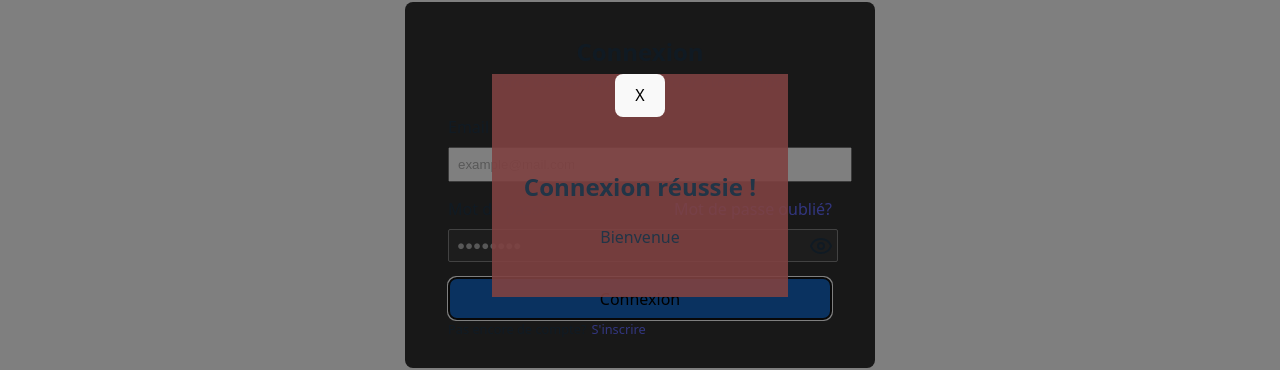
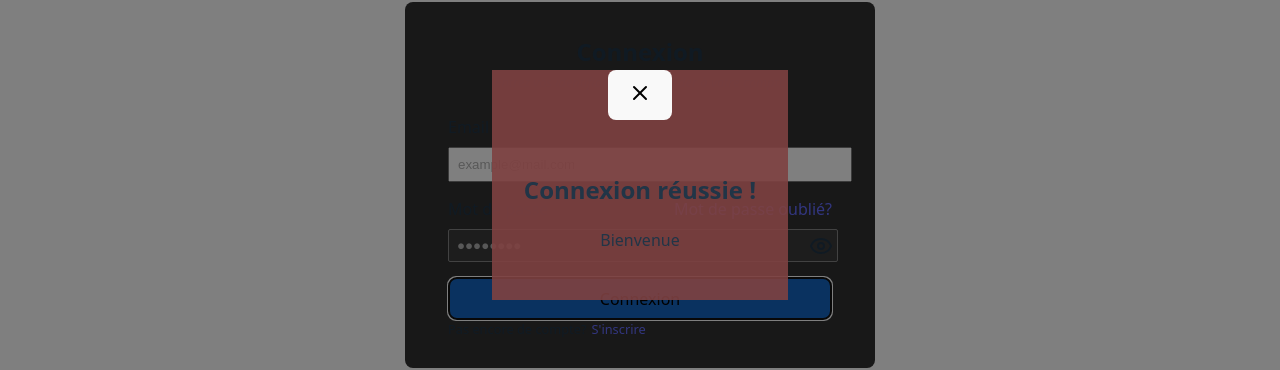
Before and after one commit to takxz/3INFO-ECOM, a React (Vite) app: page /login in a window 1280 px wide. Both pictures are taken after a click on the button "Connexion". Shown: the part 215-585 px from the top of the page. Built offline with nearby package versions, Linux system fonts and the light colour scheme.

Commit message:
update nom composant

```diff
--- /dev/null
+++ b/src/Components/PopUp/Modal.jsx
@@ -0,0 +1,20 @@
+import { X } from 'lucide-react';
+import './Modal.css';
+
+
+export default function Modal({ showPopUp, closePopUp, children }) {
+
+
+    if (!showPopUp) return null;
+
+    return (
+        <div className='PopUp'>
+            <div className="backdrop" >
+                <div className="popup-body">
+                    <button id="close-button" onClick={closePopUp}><X /></button>
+                    {children}
+                </div>
+            </div>
+        </div>
+    )
+}
--- a/src/Components/PopUp/PopUp.jsx
+++ /dev/null
@@ -1,19 +0,0 @@
-import './PopUp.css';
-
-
-export default function PopUp({ showPopUp, closePopUp, children }) {
-
-
-    if (!showPopUp) return null;
-
-    return (
-        <div className='PopUp'>
-            <div className="backdrop" onClick={closePopUp}>
-                <div className="popup-body">
-                    <button id="close-button" onClick={closePopUp}>X</button>
-                    {children}
-                </div>
-            </div>
-        </div>
-    )
-}
--- a/src/Pages/Login/Login.jsx
+++ b/src/Pages/Login/Login.jsx
@@ -2,7 +2,7 @@ import { Link } from 'react-router';
 import './Login.css';
 import PasswordField from '../../Components/PasswordField/PasswordField.jsx';
 import Card from '../../Components/Card/Card.jsx';
-import PopUp from '../../Components/PopUp/PopUp.jsx';
+import PopUp from '../../Components/PopUp/Modal.jsx';
 import { useState } from 'react';
 import { X } from 'lucide-react';
 
```
Also changed, not shown: src/Components/PopUp/Modal.css (renamed from src/Components/PopUp/PopUp.css).
